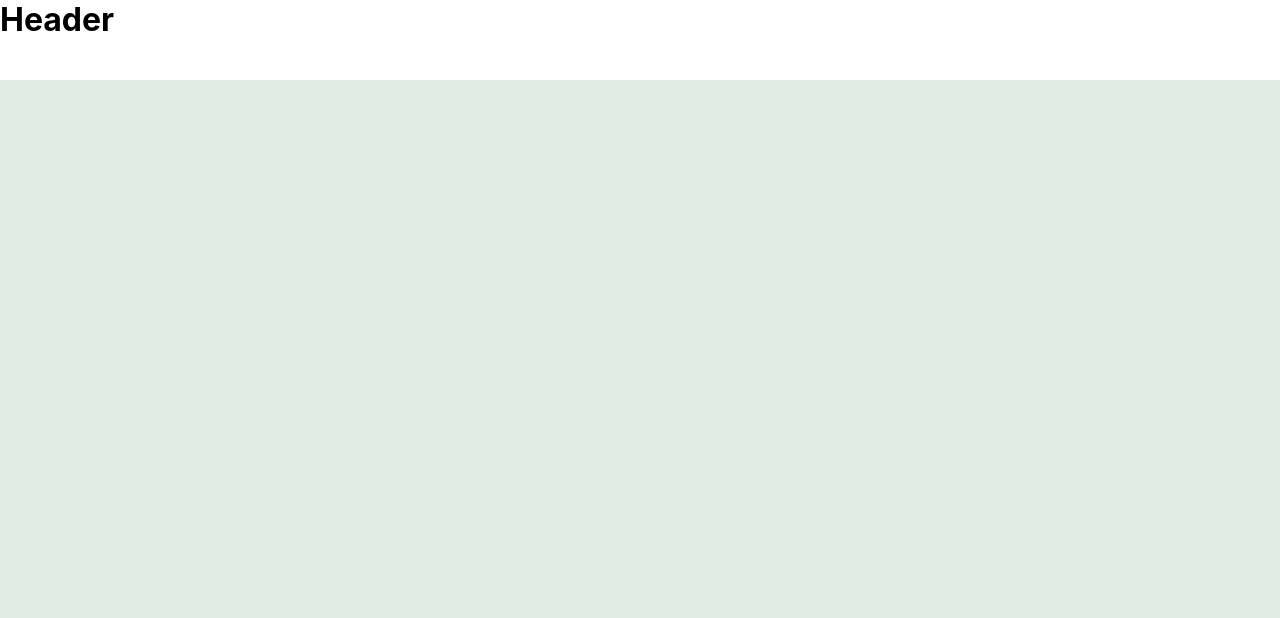
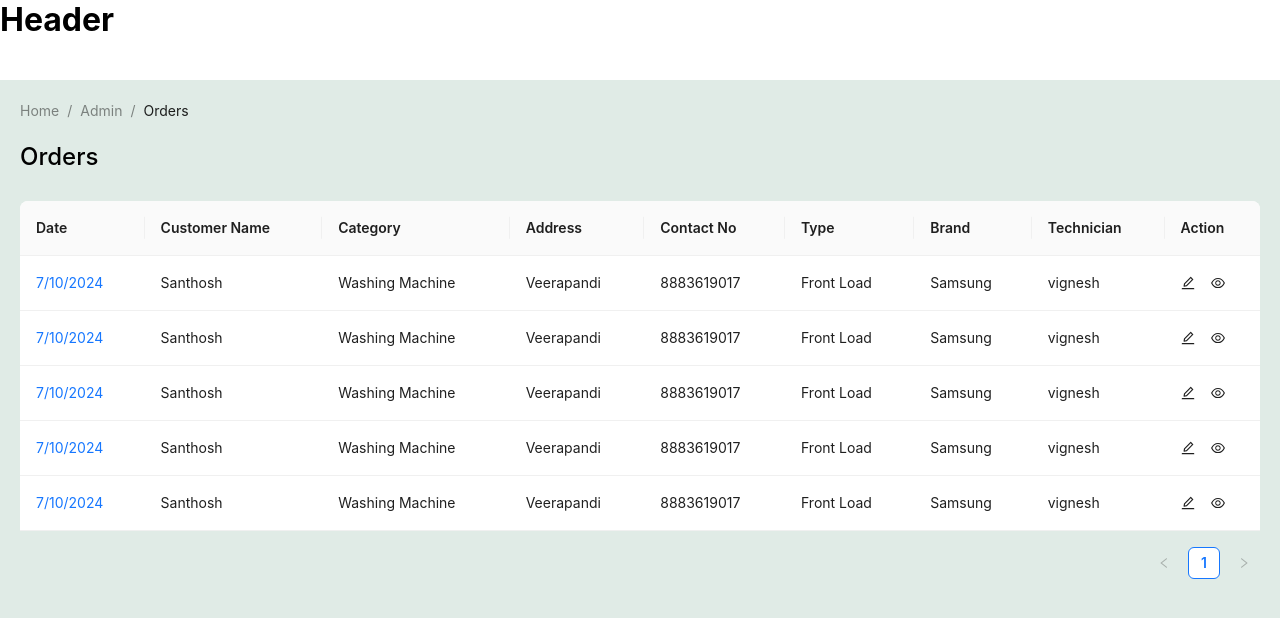
Before and after one commit to Rasheedsheikh/Practice-react-m, a React (Create React App) app: page /admin/1 in a window 1280 px wide. Before the commit this address had no page. Shown: the top 618 px of the page. Built offline with nearby package versions, Linux system fonts and the light colour scheme.

Commit message:
order page design

```diff
--- a/package.json
+++ b/package.json
@@ -3,6 +3,7 @@
   "version": "0.1.0",
   "private": true,
   "dependencies": {
+    "@ant-design/icons": "^5.5.1",
     "@testing-library/jest-dom": "^5.17.0",
     "@testing-library/react": "^13.4.0",
     "@testing-library/user-event": "^13.5.0",
--- a/src/App.js
+++ b/src/App.js
@@ -1,7 +1,8 @@
 import { Route, Routes } from 'react-router-dom';
 import './App.css';
-import AdminDashboard from './Components/AdminDashboard/AdminDashboard';
+import AdminDashboard from './Components/Admin/AdminDashboard/AdminDashboard';
 import Header from './Components/Header/Header';
+import OrderList from './Components/Admin/Orders/OrderList';
 
 function App() {
   return (
@@ -9,7 +10,8 @@ function App() {
       <Header />
       <main className='main-content'>
         <Routes>
-          <Route exact path='/admindashboard' element={<AdminDashboard />} />
+          <Route path='/admin' element={<AdminDashboard />} />
+          <Route path='/admin/:itemId' element={<OrderList />} />
         </Routes>
       </main>
     </div>
--- a/src/Components/AdminDashboard/AdminDashboard.css
+++ b/src/Components/Admin/AdminDashboard/AdminDashboard.css
@@ -1,6 +1,7 @@
 .contentHeading{
     margin-bottom: 30px;
     font-weight: 500;
+    margin-top: 20px;
     /* color: #02963e; */
 }
 .dashboardContents{
@@ -29,7 +30,7 @@
     border: 2px solid #02963e;
 }
 .serviceViewBtn:hover{
-    background: #00ea5f !important;
-    color: #000 !important;
+    background: #49e085 !important;
+    color: #005a24 !important;
     border-color: #02963e !important;
 }
--- a/src/Components/AdminDashboard/AdminDashboard.js
+++ b/src/Components/Admin/AdminDashboard/AdminDashboard.js
@@ -1,10 +1,25 @@
 import { Button, Card } from 'antd'
 import React from 'react'
 import './AdminDashboard.css'
+import { useNavigate } from 'react-router-dom'
+import CustomBreadcrumb from '../../CustomComponents/CustomBreadCrumb'
 
 const AdminDashboard = () => {
+
+    const navigate = useNavigate();
+
+    const breadcrumbItems = [
+        { label: 'Home', link: '/' },
+        { label: 'Admin' } //  current page
+    ];
+
+    const handleViewOrders = (e) => {
+        navigate(`/admin/${e}`)
+    }
+
     return (
         <>
+            <CustomBreadcrumb items={breadcrumbItems} />
             <h2 className='contentHeading'>Dashboard</h2>
             <div className='dashboardContents'>
                 <Card className='dashboardContentCard'>
@@ -16,7 +31,7 @@ const AdminDashboard = () => {
                         <p>Total orders <b>14</b></p>
                         <p>Pending orders <b>10</b></p>
                     </div>
-                    <Button className='serviceViewBtn'>View</Button>
+                    <Button onClick={() => handleViewOrders('1')} className='serviceViewBtn'>View orders</Button>
                 </Card>
                 <Card className='dashboardContentCard'>
                     <div className='headerAndImage'>
@@ -27,7 +42,7 @@ const AdminDashboard = () => {
                         <p>Total orders <b>14</b></p>
                         <p>Pending orders <b>10</b></p>
                     </div>
-                    <Button className='serviceViewBtn'>View</Button>
+                    <Button onClick={() => handleViewOrders('2')} className='serviceViewBtn'>View orders</Button>
                 </Card>
                 <Card className='dashboardContentCard'>
                     <div className='headerAndImage'>
@@ -38,7 +53,7 @@ const AdminDashboard = () => {
                         <p>Total orders <b>14</b></p>
                         <p>Pending orders <b>10</b></p>
                     </div>
-                    <Button className='serviceViewBtn'>View</Button>
+                    <Button onClick={() => handleViewOrders('3')} className='serviceViewBtn'>View orders</Button>
                 </Card>
                 {/* <Card className='dashboardContentCard'>
                     <div className='headerAndImage'>
@@ -49,7 +64,7 @@ const AdminDashboard = () => {
                     <p>Total orders <b>14</b></p>
                         <p>Pending orders <b>10</b></p>
                     </div>
-                    <Button className='serviceViewBtn'>View</Button>
+                    <Button className='serviceViewBtn'>View orders</Button>
                 </Card> */}
             </div>
         </>
--- /dev/null
+++ b/src/Components/Admin/Orders/OrderList.js
@@ -0,0 +1,132 @@
+import React from 'react'
+import CustomBreadcrumb from '../../CustomComponents/CustomBreadCrumb'
+import { Space, Table } from 'antd';
+import { EditOutlined, EyeOutlined } from '@ant-design/icons';
+
+const data = [
+    {
+        date: "7/10/2024",
+        customerName: "Santhosh",
+        category: "Washing Machine",
+        address: " Veerapandi",
+        contactNo: "8883619017",
+        type: "Front Load",
+        brand: "Samsung",
+        technician: "vignesh"
+    },
+    {
+        date: "7/10/2024",
+        customerName: "Santhosh",
+        category: "Washing Machine",
+        address: " Veerapandi",
+        contactNo: "8883619017",
+        type: "Front Load",
+        brand: "Samsung",
+        technician: "vignesh"
+    },
+    {
+        date: "7/10/2024",
+        customerName: "Santhosh",
+        category: "Washing Machine",
+        address: " Veerapandi",
+        contactNo: "8883619017",
+        type: "Front Load",
+        brand: "Samsung",
+        technician: "vignesh"
+    },
+    {
+        date: "7/10/2024",
+        customerName: "Santhosh",
+        category: "Washing Machine",
+        address: " Veerapandi",
+        contactNo: "8883619017",
+        type: "Front Load",
+        brand: "Samsung",
+        technician: "vignesh"
+    },
+    {
+        date: "7/10/2024",
+        customerName: "Santhosh",
+        category: "Washing Machine",
+        address: " Veerapandi",
+        contactNo: "8883619017",
+        type: "Front Load",
+        brand: "Samsung",
+        technician: "vignesh"
+    },
+]
+
+const OrderList = () => {
+
+    const breadcrumbItems = [
+        { label: 'Home', link: '/' },
+        { label: 'Admin', link: '/admin' },
+        { label: 'Orders' } //  current page
+    ];
+
+    const columns = [
+        {
+            title: 'Date',
+            dataIndex: 'date',
+            key: 'date',
+            render: (text) => <a>{text}</a>,
+        },
+        {
+            title: 'Customer Name',
+            dataIndex: 'customerName',
+            key: 'customerName',
+        },
+        {
+            title: 'Category',
+            dataIndex: 'category',
+            key: 'category',
+        },
+        {
+            title: 'Address',
+            dataIndex: 'address',
+            key: 'address',
+        },
+        {
+            title: 'Contact No',
+            dataIndex: 'contactNo',
+            key: 'contactNo',
+        },
+        {
+            title: 'Type',
+            dataIndex: 'type',
+            key: 'type',
+        },
+        {
+            title: 'Brand',
+            dataIndex: 'brand',
+            key: 'brand',
+        },
+        {
+            title: 'Technician',
+            dataIndex: 'technician',
+            key: 'technician',
+        },
+        {
+            title: "Action",
+            key: "action",
+            render: (_, record) => (
+                <Space size="middle">
+                    <EditOutlined />
+                    <EyeOutlined />
+                </Space>
+            )
+        }
+    ];
+
+
+
+    return (
+        <div>
+            <CustomBreadcrumb items={breadcrumbItems} />
+            <h2 className='contentHeading'>Orders</h2>
+            <Table columns={columns} dataSource={data} />
+        </div>
+    )
+}
+
+export default OrderList
--- /dev/null
+++ b/src/Components/CustomComponents/CustomBreadCrumb.js
@@ -0,0 +1,22 @@
+// src/components/CustomBreadcrumb.js
+import React from 'react';
+import { Breadcrumb } from 'antd';
+import { Link } from 'react-router-dom';
+
+const CustomBreadcrumb = ({ items }) => {
+    return (
+        <Breadcrumb>
+            {items.map((item, index) => (
+                <Breadcrumb.Item key={index}>
+                    {item.link ? (
+                        <Link to={item.link}>{item.label}</Link>
+                    ) : (
+                        item.label
+                    )}
+                </Breadcrumb.Item>
+            ))}
+        </Breadcrumb>
+    );
+};
+
+export default CustomBreadcrumb;
```
Also changed, not shown: src/Components/Admin/Orders/OrderList.css (added), 1 other file (tests, documents, lock files or other folders).
